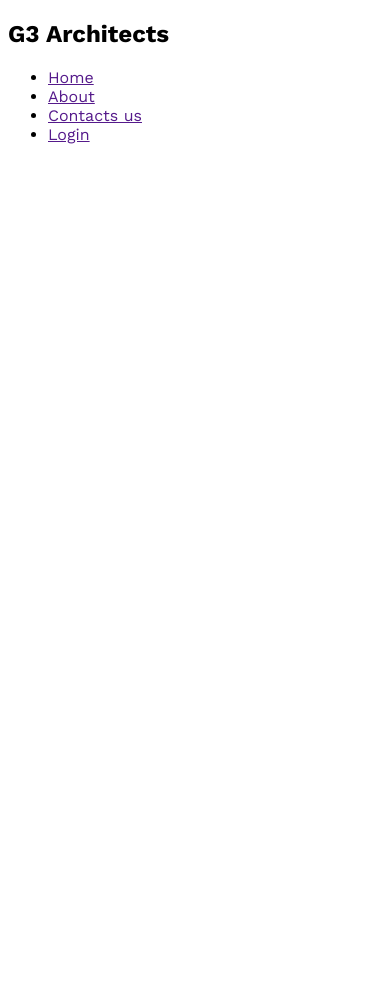
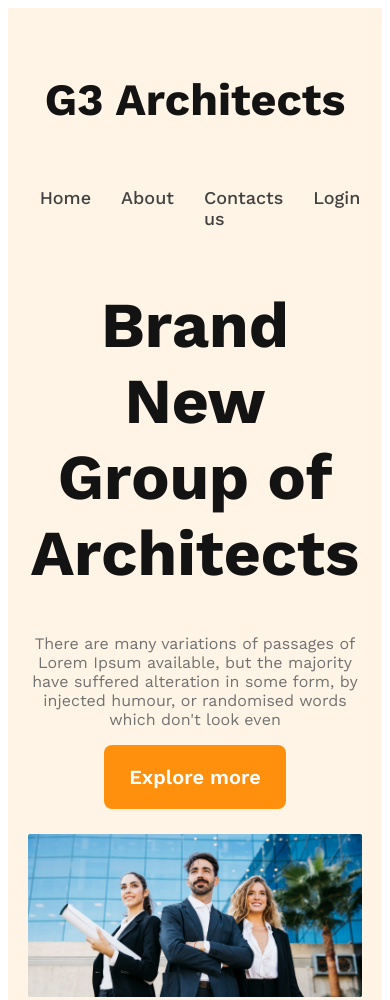
Before and after one commit to jubaerhosen/g3-architects-website, a plain HTML site: page index.html in a window 390 px wide. Shown: the top 1000 px of the page. Before the commit the page ends 844 px from the top, so only its background shows below. Drawn offline with nearby package versions, Linux system fonts and the light colour scheme.

Commit message:
finished the header section with responsive and midium devics

```diff
--- a/index.html
+++ b/index.html
@@ -9,7 +9,7 @@
 <body>
     <header>
         <nav>
-            <h1>G3 Architects</h1>
+            <h3 class="nav-title">G3 Architects</h3>
             <ul>
                 <li><a href="">Home</a></li>
                 <li><a href="">About</a></li>
@@ -17,6 +17,14 @@
                 <li><a href="">Login</a></li>
             </ul>
         </nav>
+        <div class="banner">
+            <div class="banner-contant">
+                <h1 class="banner-title">Brand New Group of Architects </h1>
+            <p class="banner-discription">There are many variations of passages of Lorem Ipsum available, but the majority have suffered alteration in some form, by injected humour, or randomised words which don't look even</p>
+            <button class="btn-primary">Explore more</button>
+            </div>
+            <img src="images/banner.png" alt="">
+        </div>
     </header>
     <main>
 
--- a/styles/arcthitects.css
+++ b/styles/arcthitects.css
@@ -1,7 +1,93 @@
 /* work sens font from google fonts */
 
   @import url('https://fonts.googleapis.com/css2?family=Open+Sans:wght@400;800&family=Work+Sans:wght@400;500;600;700;800&display=swap');
+
+  /* shered styles */
 * {
     font-family: 'Open Sans', sans-serif;
     font-family: 'Work Sans', sans-serif;
 }
+.btn-primary{
+    border-radius: 8px;
+    background: #FF900E;
+    color: #FFF;
+    text-align: center;
+    font-size: 20px;
+    font-weight: 600;
+    padding: 20px 25px;
+    border: 0;
+
+
+}
+
+/* header styles */
+header{
+    background-color:rgba(255, 144, 14, 0.10);
+    padding: 50px 200px;
+
+}
+nav{
+    display: flex;
+    justify-content: space-between;
+    align-items: center;
+}
+.nav-title{
+    font-size: 2.8rem;
+    font-weight: 700;
+    color: #131313;
+}
+nav  ul{
+    display: flex;
+}
+nav  li{
+    list-style: none;
+    margin-right: 30px;
+    font-weight: 500;
+    font-size: 18px;
+
+}
+nav li a{
+    text-decoration: none;
+    color: #424242;
+
+}
+
+/* banner styles */
+.banner-contant{
+    max-width: 800px;
+    text-align: center;
+    margin: 0 auto;
+
+}
+.banner-title{
+    font-size: 64px;
+    font-weight: 700;
+    color: #131313;
+}
+.banner-discription{
+    color:#727272;
+}
+.banner img{
+    width: 100%;
+    margin-top: 25px;
+}
+/* responsive media styles */
+/* mobile devices */
+
+@media screen and (max-width:576px) {
+    header{
+        padding: 20px;
+    }
+    nav{
+        flex-direction: column;
+    }
+}
+/* tablet devics */
+@media screen and (min-width:576px) and (max-width:960px) {
+    header{
+        padding: 50px;
+    }
+    nav{
+        flex-direction: column;
+    }
+}
```
